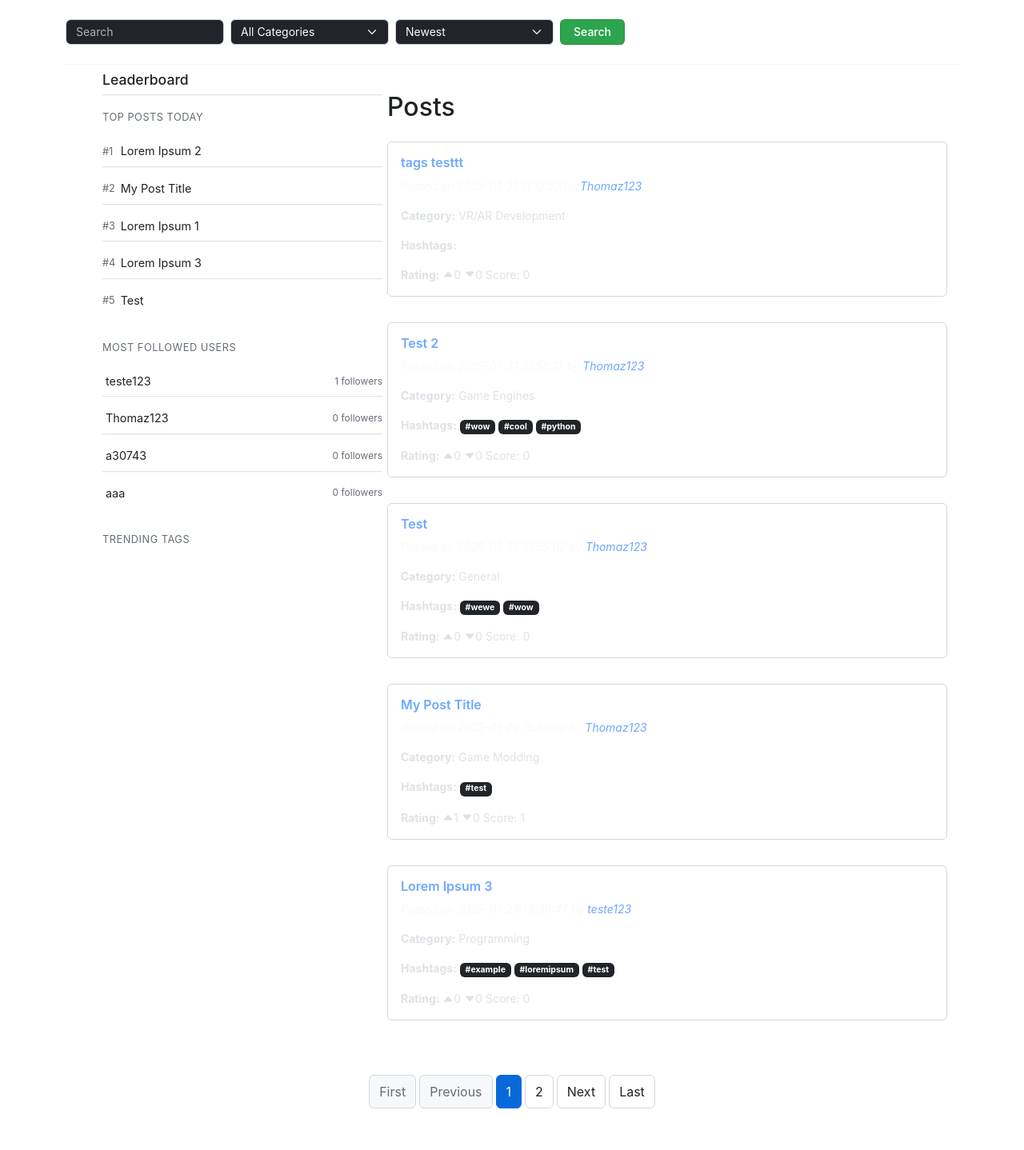
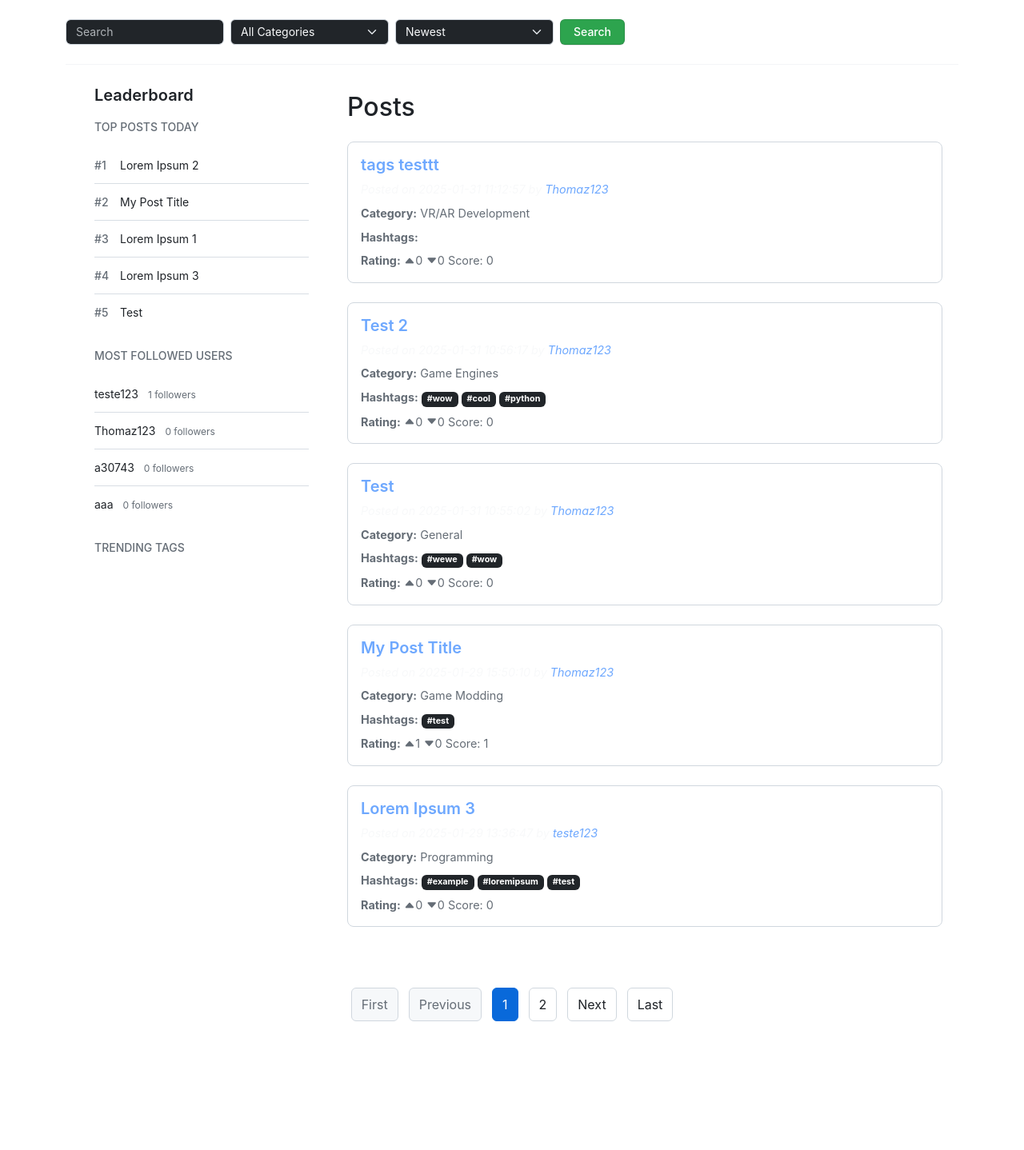
Before and after one commit to ThomazCortez/moonarrowstudios, a PHP site: page /moonarrowstudios/php/forum.php in a window 1280 px wide. Shown: the part 70-1508 px from the top of the page at 80% size. After the commit the page ends 1347 px from the top, so only its background shows below. Run offline with PHP 8.4, Linux system fonts and the light colour scheme; data comes from the database, SQL or seed files in the repository; data that the repository does not hold is empty; some libraries are stand-ins or nearby versions.

Commit message:
leaderboard again

```diff
--- a/php/forum.php
+++ b/php/forum.php
@@ -288,9 +288,15 @@ body {
 }
 
 .card-title {
-    font-size: 16px;
+    font-size: 1.25rem;
     font-weight: 600;
-    margin-bottom: 8px;
+    margin-bottom: 0.5rem;
+}
+
+.card-text {
+    font-size: 0.9rem;
+    color: var(--color-fg-muted);
+    margin-bottom: 0.5rem;
 }
 
 .card-body {
@@ -458,7 +474,8 @@ body {
     margin-left: 0.3em;
 }
 .main-container {
-    display: flex;
+    display: grid;
+    grid-template-columns: 300px 1fr;
     gap: 2rem;
     padding: 0 20px;
     max-width: 1400px;
@@ -466,9 +483,8 @@ body {
 }
 
 .sidebar {
-    flex: 0 0 350px;
     position: sticky;
-    top: 80px;
+    top: 1rem;
     height: fit-content;
 }
 
@@ -504,15 +520,20 @@ body {
 }
 
 .post-list {
-    flex: 0 0 700px; /* Fixed width instead of flex-1 */
-    margin-left: 0; /* Remove the margin */
-    display: flex;
-    flex-direction: column;
-    align-items: stretch;
+    flex: 1;
+    min-width: 0; /* Allow the post list to shrink */
 }
 
 .post-list .card {
-    width: 100%;
+    margin-bottom: 1.5rem;
+    border: 1px solid var(--color-border-default);
+    border-radius: 8px;
+    transition: transform 0.2s, box-shadow 0.2s;
+}
+
+.post-list .card:hover {
+    transform: translateY(-2px);
+    box-shadow: 0 4px 6px rgba(0, 0, 0, 0.1);
 }
 
 @media (max-width: 1200px) {
@@ -555,8 +576,8 @@ hr {
     color: var(--color-fg-default);
     background-color: var(--color-card-bg);
     border: 1px solid var(--color-border-default);
-    padding: 8px 12px;
-    text-decoration: none;
+    padding: 0.5rem 0.75rem;
+    margin: 0 0.25rem;
     border-radius: 6px;
     transition: all 0.2s ease;
 }
@@ -578,56 +599,43 @@ hr {
 }
 /* Add these styles to your existing CSS */
 .leaderboard-card {
-    background-color: transparent;
-    border: none;
-    padding: 0;
-    margin-bottom: 2rem;
-    backdrop-filter: none;
-    position: fixed;
-    top: 60%;
-    left: 10%;
-    transform: translateY(-50%);
-    width: 350px;
+    padding: 1rem;
 }
 
-/* Clean up title styling */
-.leaderboard-title {
-    font-size: 1.1rem;
-    font-weight: 500;
-    margin-bottom: 2rem;
-    color: var(--color-fg-default);
-    padding-bottom: 0.5rem;
-    border-bottom: 1px solid var(--color-border-muted);
+        @media (max-width: 992px) {
+            .leaderboard-card {
+                position: static;
+                max-height: none;
+                overflow-y: visible;
+            }
         }
 
-
-/* Section spacing */
-.leaderboard-section {
-    margin-bottom: 2rem;
+        .leaderboard-title {
+            font-size: 1.25rem;
+            font-weight: 600;
+            margin-bottom: 1.5rem;
+            color: var(--color-fg-default);
         }
 
-/* Subtle section titles */
+        .leaderboard-section {
+            margin-bottom: 1.5rem;
+        }
+
         .leaderboard-section-title {
-    font-size: 0.8rem;
+    font-size: 0.875rem;
     color: var(--color-fg-muted);
     margin-bottom: 1rem;
-    font-weight: 400;
+    font-weight: 500;
     text-transform: uppercase;
-    letter-spacing: 0.5px;
 }
 
-/* Top posts styling with separation */
 .leaderboard-item {
-    padding: 0.5rem 0;
-    border-radius: 0;
-    transition: color 0.2s ease;
-    border: none;
-    margin-bottom: 0.5rem;
+    padding: 0.75rem 0;
+    border-bottom: 1px solid var(--color-border-muted);
     display: flex;
     align-items: center;
     text-decoration: none;
     color: var(--color-fg-default);
-    border-bottom: 1px solid var(--color-border-muted);
 }
 
 .leaderboard-item:last-child {
@@ -635,25 +643,20 @@ hr {
 }
 
 .leaderboard-item:hover {
-    background-color: transparent;
-    color: var(--color-accent-fg);
-}
-/* Rank styling */
-.leaderboard-rank {
-    width: 20px;
-    font-size: 0.8rem;
-    color: var(--color-fg-muted);
-    font-weight: 400;
+    background-color: var(--color-canvas-subtle);
 }
 
-/* Content styling */
+.leaderboard-rank {
+    width: 24px;
+    font-size: 0.875rem;
+    color: var(--color-fg-muted);
+    font-weight: 500;
+    margin-right: 0.5rem;
+}
+
         .leaderboard-content {
-    font-size: 0.9rem;
-    margin-left: 0.25rem;
-    display: flex;
-    align-items: center;
-    justify-content: space-between;
-    width: 100%;
+            flex: 1;
+            font-size: 0.875rem;
         }
 
         .leaderboard-stat {
@@ -695,17 +713,15 @@ hr {
 }
 
 .pagination-wrapper {
-    width: 100%; /* Ensure it spans the full width */
     display: flex;
     justify-content: center;
-    padding: 2rem 0;
-    margin-top: auto; /* Push it to the bottom of the container */
+    margin-top: 2rem;
 }
 
+
+
 .posts-container {
-    display: flex;
-    flex-direction: column;
-    gap: 1rem;
+            width: 100%;
         }
 	</style>
 	<script>
```
Also changed, not shown: other parts of php/forum.php (+33 -6 lines). Lines whose indentation alone changed are shown as unchanged.
